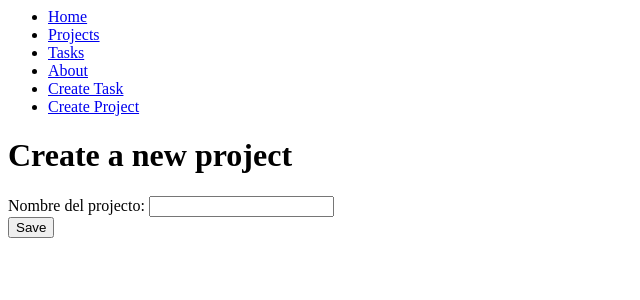
After one commit to jadercaro/test-django, a Django app: page /createProject/ in a window 1280 px wide. The commit adds this page. Shown: the top 300 px of the page, without its empty margins (0-640 px from the left). Run offline with Django 5.2, Linux system fonts and the light colour scheme.

Commit message:
project form

```diff
--- a/myapp/forms.py
+++ b/myapp/forms.py
@@ -3,3 +3,6 @@ from django import forms
 class createNewTask(forms.Form):
     title = forms.CharField(label = 'titúlo de tarea', max_length=200)
     description = forms.CharField(label = 'Descripción de la tarea',widget=forms.Textarea)
+
+class createNewProject(forms.Form):
+    name = forms.CharField(label='Nombre del projecto', max_length=200)
--- a/myapp/templates/layouts/base.html
+++ b/myapp/templates/layouts/base.html
@@ -4,16 +4,19 @@
             <a href="/">Home</a>
         </li>
         <li>
-            <a href="/projects">Projects</a>
+            <a href="{% url 'projects'%}">Projects</a>
         </li>
         <li>
-            <a href="/tasks">Tasks</a>
+            <a href="{% url 'tasks'%}">Tasks</a>
         </li>
         <li>
-            <a href="/about">About</a>
+            <a href="{% url 'about'%}">About</a>
         </li>
         <li>
-            <a href="/createTask">Create Task</a>
+            <a href="{% url 'createTask'%}">Create Task</a>
+        </li>
+        <li>
+            <a href="{% url 'createProject'%}">Create Project</a>
         </li>
     </ul>
 </nav>
--- /dev/null
+++ b/myapp/templates/projects/create_project.html
@@ -0,0 +1,14 @@
+{% extends 'layouts/base.html' %}
+
+{% block content %}
+
+<h1>Create a new project</h1>
+<form method="POST">
+    {% csrf_token %}
+    {{form}}
+    <button>
+        Save
+    </button>
+</form>
+
+{% endblock %}
--- a/myapp/urls.py
+++ b/myapp/urls.py
@@ -5,11 +5,12 @@ from . import views
 
 
 urlpatterns = [
-    path('',views.index),
-    path('about/', views.about),
-    path('hello/<str:username>',views.hello),
-    path('projects/', views.projects),
-    path('tasks/', views.tasks),
-    path('createTask/', views.create_task)
+    path('',views.index, name='index'),
+    path('about/', views.about, name='about'),
+    path('hello/<str:username>',views.hello, name='hello'),
+    path('projects/', views.projects, name='projects'),
+    path('tasks/', views.tasks, name='tasks'),
+    path('createTask/', views.create_task, name='createTask'),
+    path('createProject/', views.create_project, name='createProject'),
 
 ]
--- a/myapp/views.py
+++ b/myapp/views.py
@@ -2,7 +2,7 @@ from django.shortcuts import render
 from django.http import HttpResponse, JsonResponse
 from .models import Project, Task
 from django.shortcuts import get_object_or_404, render, get_list_or_404, redirect
-from .forms import createNewTask
+from .forms import createNewTask, createNewProject
 
 # Create your views here.
 def index(request):
@@ -20,17 +20,24 @@ def about(request):
 def projects(requests):
     #projects = list(Project.objects.valu es())
     projects = Project.objects.all()
-    return render(requests, 'projects.html', {'projects':projects})
+    return render(requests, 'projects/projects.html', {'projects':projects})
 
 def tasks(requests):
     #task = Task.objects.get(title=title)
     ##task= get_object_or_404(Task, id=id)
     tasks = Task.objects.all()
-    return render(requests, 'tasks.html', {'tasks':tasks})
+    return render(requests, 'tasks/tasks.html', {'tasks':tasks})
 
 def create_task(request):
     if request.method == 'GET':
-        return render(request, 'create_task.html', {'form': createNewTask()})
+        return render(request, 'tasks/create_task.html', {'form': createNewTask()})
     else:
         Task.objects.create(title=request.POST['title'],description=request.POST['description'], project_id=2)
-        return redirect('/tasks/')
+        return redirect('tasks')
+
+def create_project(request):
+    if request.method == 'GET':
+        return render(request, 'projects/create_project.html', {'form':createNewProject()})
+    else:
+        Project.objects.create(name=request.POST['name'])
+        return redirect('projects')
```
Also changed, not shown: Captura desde 2024-01-09 13-25-45.png (added), db.sqlite3, myapp/templates/projects/projects.html (renamed from myapp/templates/projects.html), myapp/templates/tasks/create_task.html (renamed from myapp/templates/create_task.html), myapp/templates/tasks/tasks.html (renamed from myapp/templates/tasks.html).
